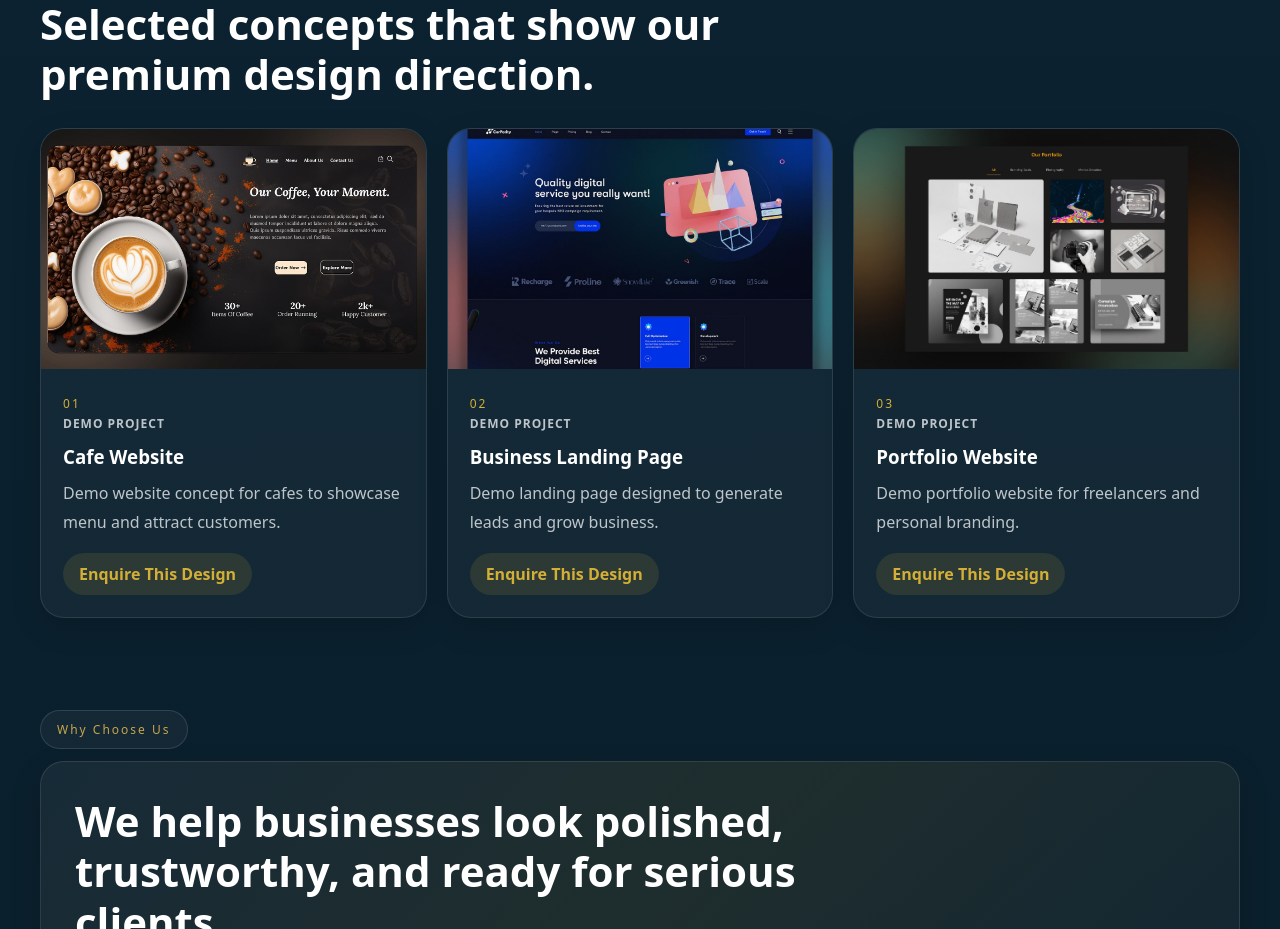
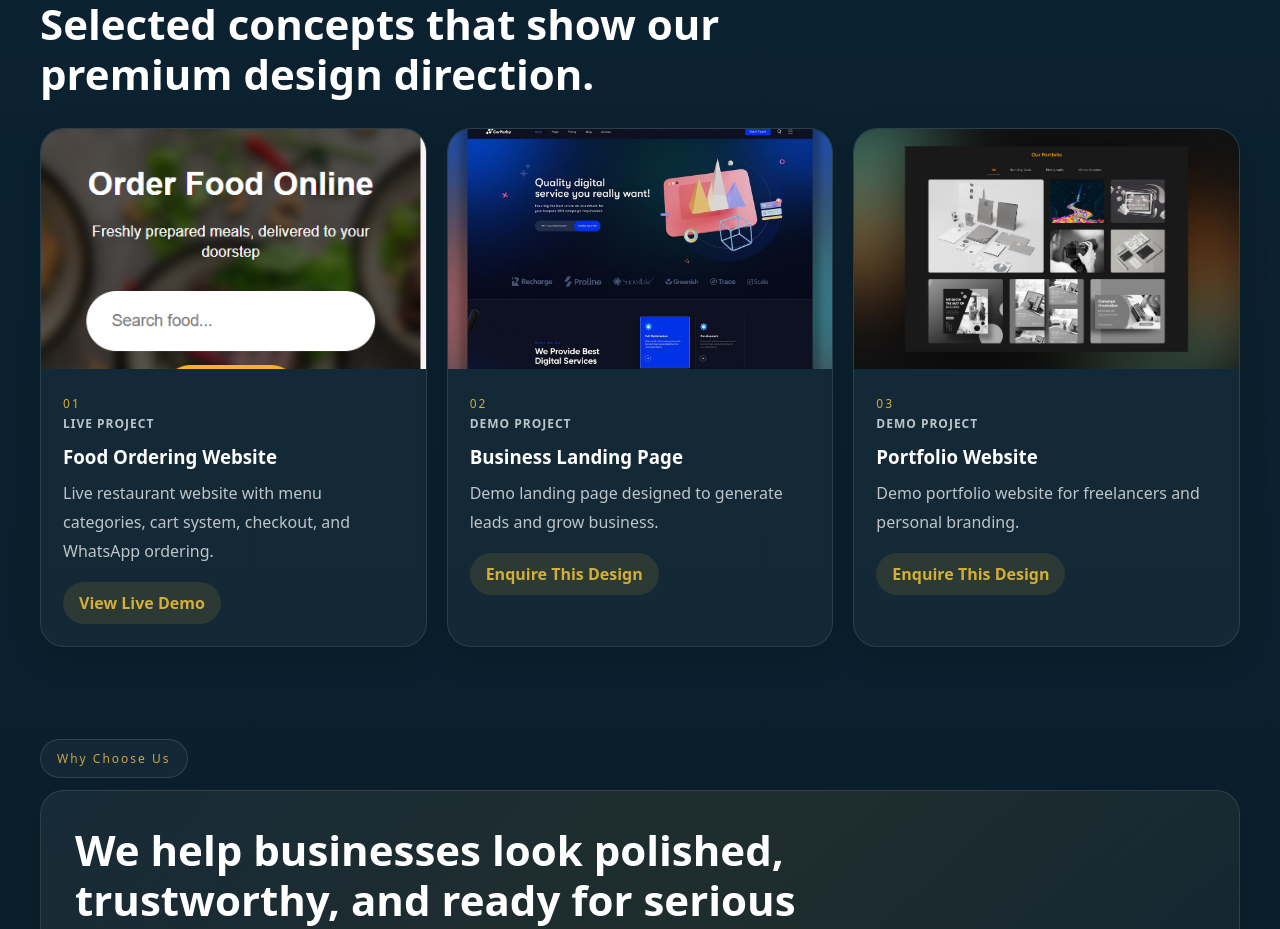
Before and after one commit to GATTUDEEPTHI2/pixelcraftstudio, a Next.js app: page / in a window 1280 px wide. Shown: the part 1900-2829 px from the top of the page. Built offline with nearby package versions, Linux system fonts and the light colour scheme.

Commit message:
Add live food ordering demo

```diff
--- a/app/Projects.tsx
+++ b/app/Projects.tsx
@@ -6,14 +6,16 @@ type Project = {
   title: string;
   text: string;
   image: string;
+  liveLink?: string;
 };
 
 export default function Projects() {
   const projects: Project[] = [
     {
-      title: "Cafe Website",
-      text: "Demo website concept for cafes to showcase menu and attract customers.",
-      image: "/project1.jpg",
+      title: "Food Ordering Website",
+      text: "Live restaurant website with menu categories, cart system, checkout, and WhatsApp ordering.",
+      image: "/zenvora-demo.png",
+      liveLink: "https://zenvora-kitchen.onrender.com",
     },
     {
       title: "Business Landing Page",
@@ -61,20 +63,38 @@ export default function Projects() {
                     className="project-view-btn"
                     onClick={(e) => {
                       e.stopPropagation();
+
+                      if (item.liveLink) {
+                        window.open(item.liveLink, "_blank");
+                      } else {
                         setActiveProject(item);
+                      }
                     }}
                   >
-                    View Project
+                    {item.liveLink ? "View Live Demo" : "View Project"}
                   </button>
                 </div>
               </div>
 
               <div className="project-content">
                 <span>0{index + 1}</span>
-                <p className="project-demo-tag">Demo Project</p>
+                <p className="project-demo-tag">
+                  {item.liveLink ? "Live Project" : "Demo Project"}
+                </p>
+
                 <h3>{item.title}</h3>
                 <p>{item.text}</p>
 
+                {item.liveLink ? (
+                  <a
+                    href={item.liveLink}
+                    target="_blank"
+                    rel="noreferrer"
+                    className="project-enquire-link"
+                  >
+                    View Live Demo
+                  </a>
+                ) : (
                   <a
                     href={getWhatsappLink(
                       `Hi PixelCraftStudio, I’m interested in the ${item.title} design. Please share details.`
@@ -85,6 +105,7 @@ export default function Projects() {
                   >
                     Enquire This Design
                   </a>
+                )}
               </div>
             </div>
           ))}
@@ -118,6 +139,17 @@ export default function Projects() {
               <p className="project-modal-tag">Project Preview</p>
               <h3>{activeProject.title}</h3>
               <p>{activeProject.text}</p>
+
+              {activeProject.liveLink && (
+                <a
+                  href={activeProject.liveLink}
+                  target="_blank"
+                  rel="noreferrer"
+                  className="project-enquire-link"
+                >
+                  View Live Demo
+                </a>
+              )}
             </div>
           </div>
         </div>
```
Also changed, not shown: public/project1.jpg (deleted), public/zenvora-demo.png (added). Lines whose indentation alone changed are shown as unchanged.
